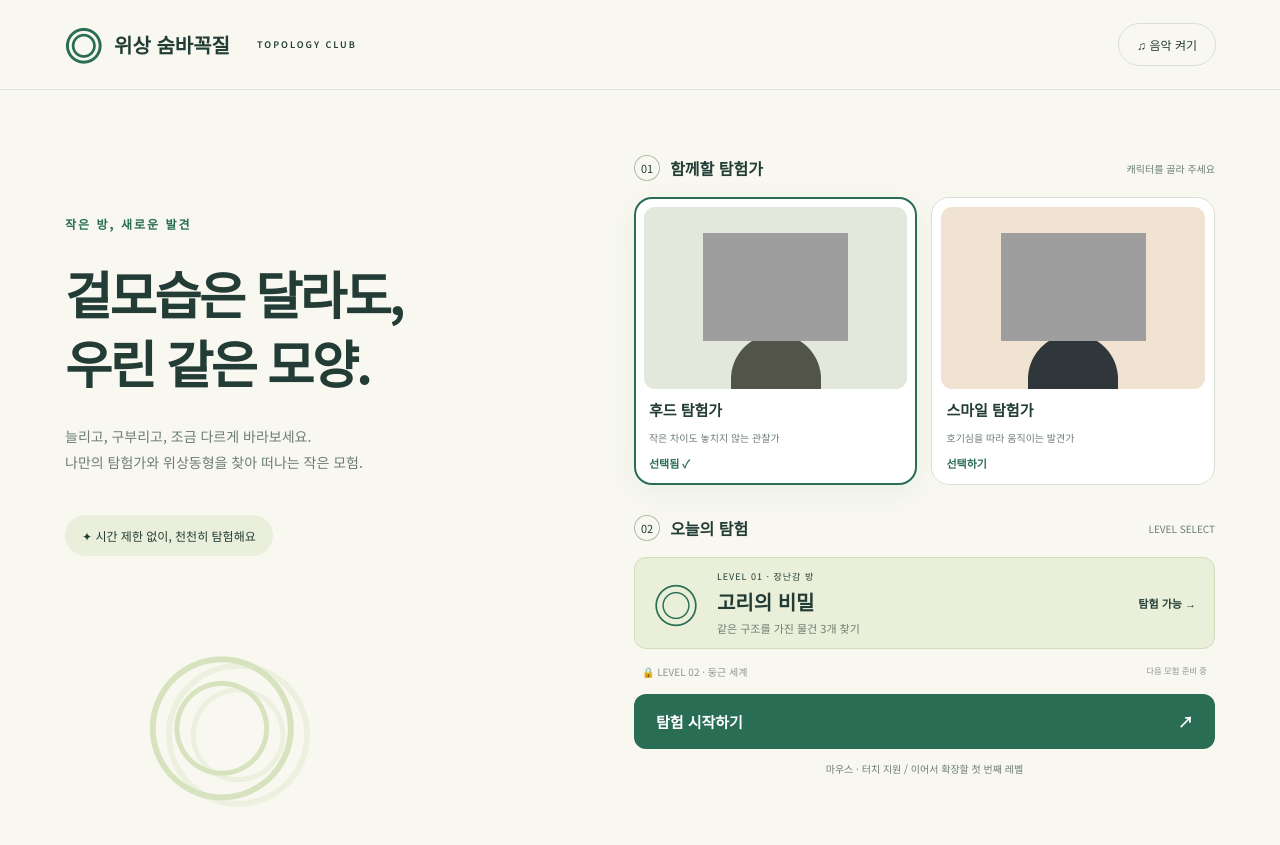
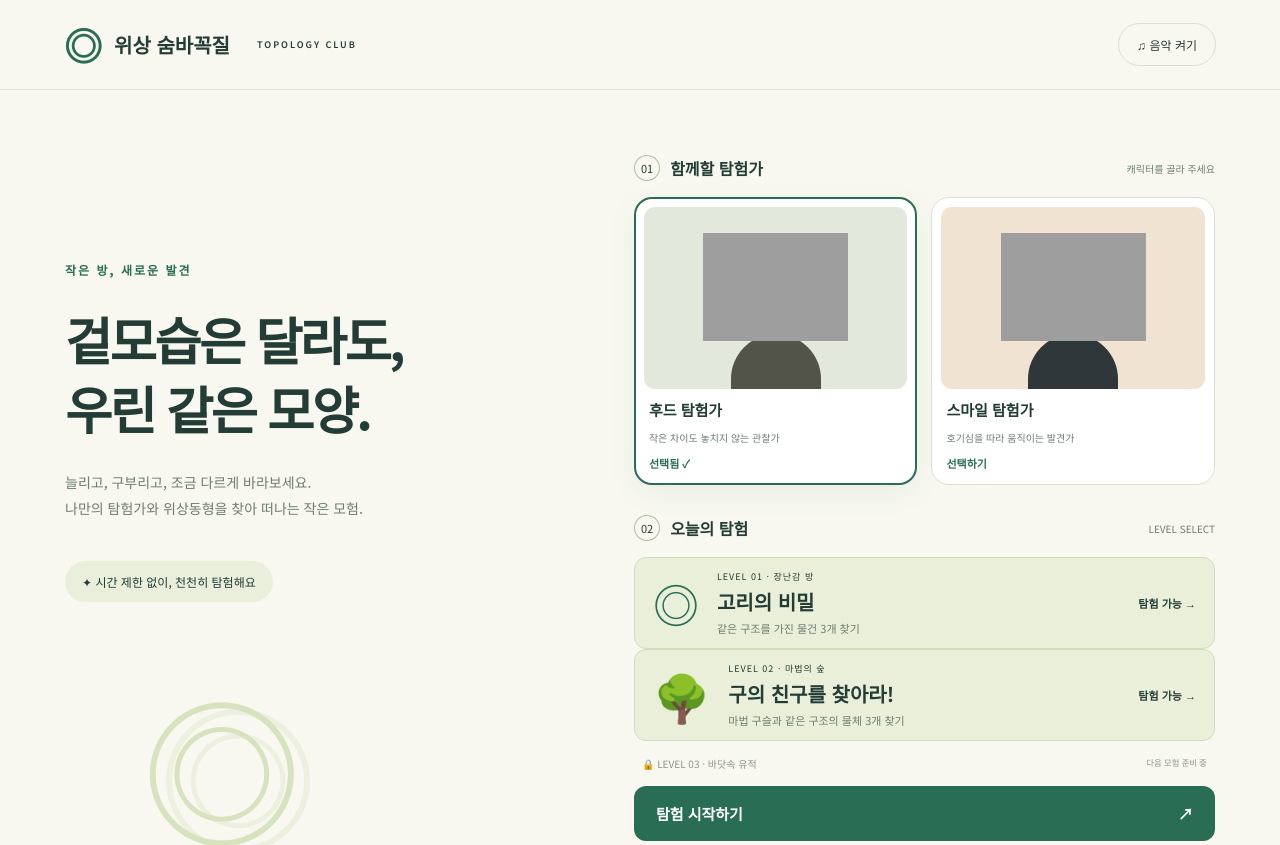
Before and after one commit to hodo-12/flex-math, a website with bundled scripts: page index.html in a window 1280 px wide. Shown: the top 845 px of the page. Built offline with nearby package versions, Linux system fonts and the light colour scheme; grey boxes are pictures that could not be loaded.

Commit message:
Implement enchanted forest level 2 and feedback effects

```diff
--- a/index.html
+++ b/index.html
@@ -2,7 +2,7 @@
 <header><a class="brand" href="./"><span class="logo">◎</span> 위상 숨바꼭질 <small>TOPOLOGY CLUB</small></a><button id="sound" aria-pressed="false">♫ 음악 켜기</button></header>
 <main id="lobby"><div class="intro"><span class="eyebrow">작은 방, 새로운 발견</span><h1>겉모습은 달라도,<br>우린 같은 모양.</h1><p>늘리고, 구부리고, 조금 다르게 바라보세요.<br>나만의 탐험가와 위상동형을 찾아 떠나는 작은 모험.</p><div class="pill">✦ 시간 제한 없이, 천천히 탐험해요</div></div>
 <section class="setup"><div class="section-title"><span>01</span><h2>함께할 탐험가</h2><small>캐릭터를 골라 주세요</small></div><div class="characters"><button class="character selected" data-character="hood" aria-pressed="true"><div class="portrait sage"><img src="hood.png" alt="둥근 안경과 후드를 쓴 캐릭터"><i class="shirt"></i></div><strong>후드 탐험가</strong><span>작은 차이도 놓치지 않는 관찰가</span><b>선택됨 ✓</b></button><button class="character" data-character="smile" aria-pressed="false"><div class="portrait peach"><img src="smile.png" alt="검은 앞머리와 웃는 눈매의 캐릭터"><i class="shirt"></i></div><strong>스마일 탐험가</strong><span>호기심을 따라 움직이는 발견가</span><b>선택하기</b></button></div>
-<div class="section-title second"><span>02</span><h2>오늘의 탐험</h2><small>LEVEL SELECT</small></div><button class="level active" id="level"><span class="level-icon">◎</span><span><small>LEVEL 01 · 장난감 방</small><strong>고리의 비밀</strong><em>같은 구조를 가진 물건 3개 찾기</em></span><b id="levelStatus">탐험 가능 →</b></button><div class="future"><span>🔒 LEVEL 02 · 둥근 세계</span><small>다음 모험 준비 중</small></div><button id="start" class="primary">탐험 시작하기 <span>↗</span></button><p class="fine">마우스 · 터치 지원 / 이어서 확장할 첫 번째 레벨</p></section></main>
+<div class="section-title second"><span>02</span><h2>오늘의 탐험</h2><small>LEVEL SELECT</small></div><button class="level active" id="level"><span class="level-icon">◎</span><span><small>LEVEL 01 · 장난감 방</small><strong>고리의 비밀</strong><em>같은 구조를 가진 물건 3개 찾기</em></span><b id="levelStatus">탐험 가능 →</b></button><button class="level level-two" id="level2"><span class="level-icon">🌳</span><span><small>LEVEL 02 · 마법의 숲</small><strong>구의 친구를 찾아라!</strong><em>마법 구슬과 같은 구조의 물체 3개 찾기</em></span><b id="level2Status">탐험 가능 →</b></button><div class="future"><span>🔒 LEVEL 03 · 바닷속 유적</span><small>다음 모험 준비 중</small></div><button id="start" class="primary">탐험 시작하기 <span>↗</span></button><p class="fine">마우스 · 터치 지원 / 이어서 확장할 첫 번째 레벨</p></section></main>
 <section id="game" hidden><div id="world"></div><div class="hud"><div class="mission"><small>LEVEL 01 / 고리의 비밀</small><h2>도넛과 같은 구조를 찾아라!</h2><p>물건의 <b>표면</b>을 비교해요. 세 가지를 모으면 성공!</p></div><button id="exit">← 나가기</button></div><aside class="collection"><div><strong>발견 노트</strong><span id="count">0 / 3</span></div><div class="slots"><span>?</span><span>?</span><span>?</span></div><p>자르거나 붙이지 않고<br>고리로 바꿀 수 있을까요?</p><button id="hint">✧ 힌트 보기</button></aside><div id="speech" role="status" aria-live="polite">물건을 눌러 함께 살펴봐요!</div><div class="bottom"><span>드래그: 방 회전 · 휠: 확대 · 물건 클릭: 살펴보기</span><button id="resetView">⌖ 시점 초기화</button></div><div id="objectList" aria-label="방 안의 물건 선택"></div></section>
 <dialog id="inspect"><button class="close" id="closeInspect" aria-label="닫기">×</button><span class="eyebrow">자세히 관찰하기</span><h2 id="objectTitle"></h2><div id="modelView"></div><p id="inspectText">드래그해서 돌려 보세요.<br>이 물건의 표면은 도넛과 위상동형일까요?</p><div id="feedback" role="status" aria-live="polite"></div><div class="choices"><button id="no">다른 구조예요</button><button id="yes" class="primary">같은 구조예요 ✓</button></div><button id="continue" class="primary" hidden>계속 탐험하기 →</button></dialog>
 <dialog id="complete"><span class="eyebrow">LEVEL 01 COMPLETE</span><div class="trophy">✦</div><h2>오, 위상동형이다!</h2><p>모습이 다른 세 물건에서<br>같은 구조를 발견했어요.</p><div class="results">사각 고리 · 길쭉한 고리 · 손잡이 컵<br><b>모두 손잡이가 하나인 닫힌 표면</b></div><p id="resultStats"></p><button id="replay" class="primary">한 번 더 탐험하기 ↻</button><button id="home">캐릭터 선택으로</button></dialog><div id="error" hidden></div><footer id="footer">FLEX MATH <span>모양 너머의 수학을 만나다.</span> EXPLORATION 001</footer><script type="module" src="app.js"></script></body></html>
```
